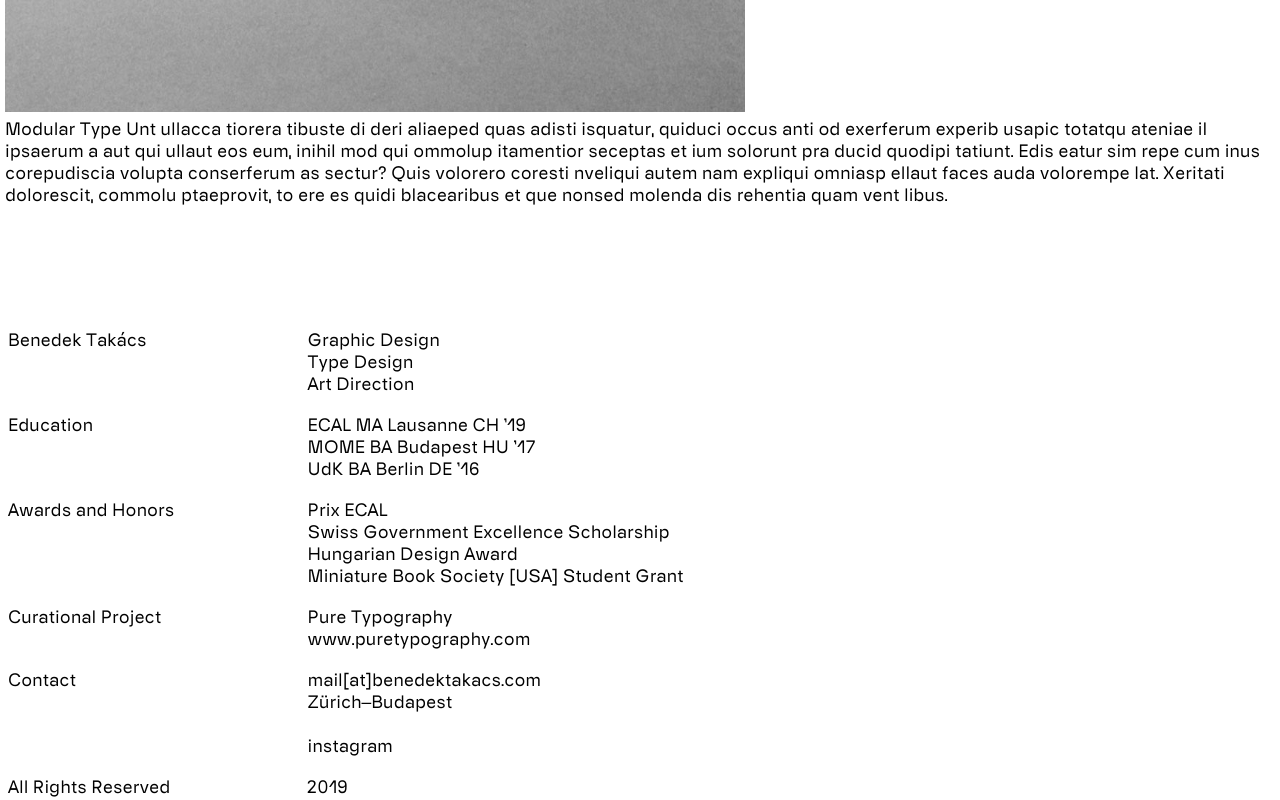
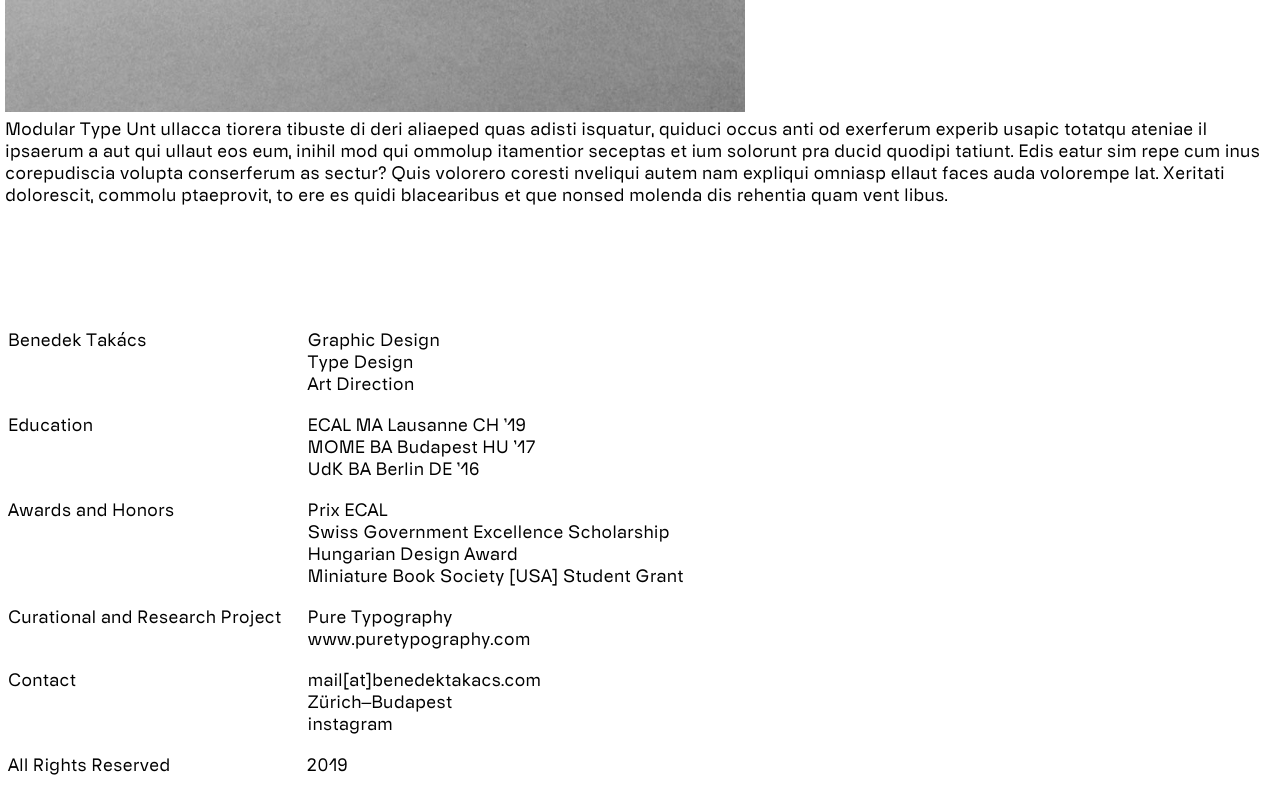
Before and after one commit to benedektakacs/benedektakacs.com, a Gatsby site: page / in a window 1280 px wide. Shown: the part 5498-6298 px from the top of the page. After the commit the page ends 6276 px from the top, so only its background shows below. Built offline with nearby package versions, Linux system fonts and the light colour scheme; Gatsby itself is replaced by a stand-in of ours.

Commit message:
Update personal-info.tsx

```diff
--- a/src/components/personal-info.tsx
+++ b/src/components/personal-info.tsx
@@ -27,7 +27,7 @@ export const PersonalInfo = () => (
       </td>
     </tr>
      <tr>
-      <td>Curational Project</td>
+      <td>Curational and Research Project</td>
       <td>Pure Typography<br />
         <a href="https://www.puretypography.com">www.puretypography.com</a><br />
       </td>
@@ -36,7 +36,6 @@ export const PersonalInfo = () => (
       <td>Contact</td>
       <td>mail[at]benedektakacs.com<br />
         Zürich–Budapest<br />
-        <br />
         <a href="https://www.instagram.com/benedektakacs/">instagram</a><br />
 
       </td>
```
